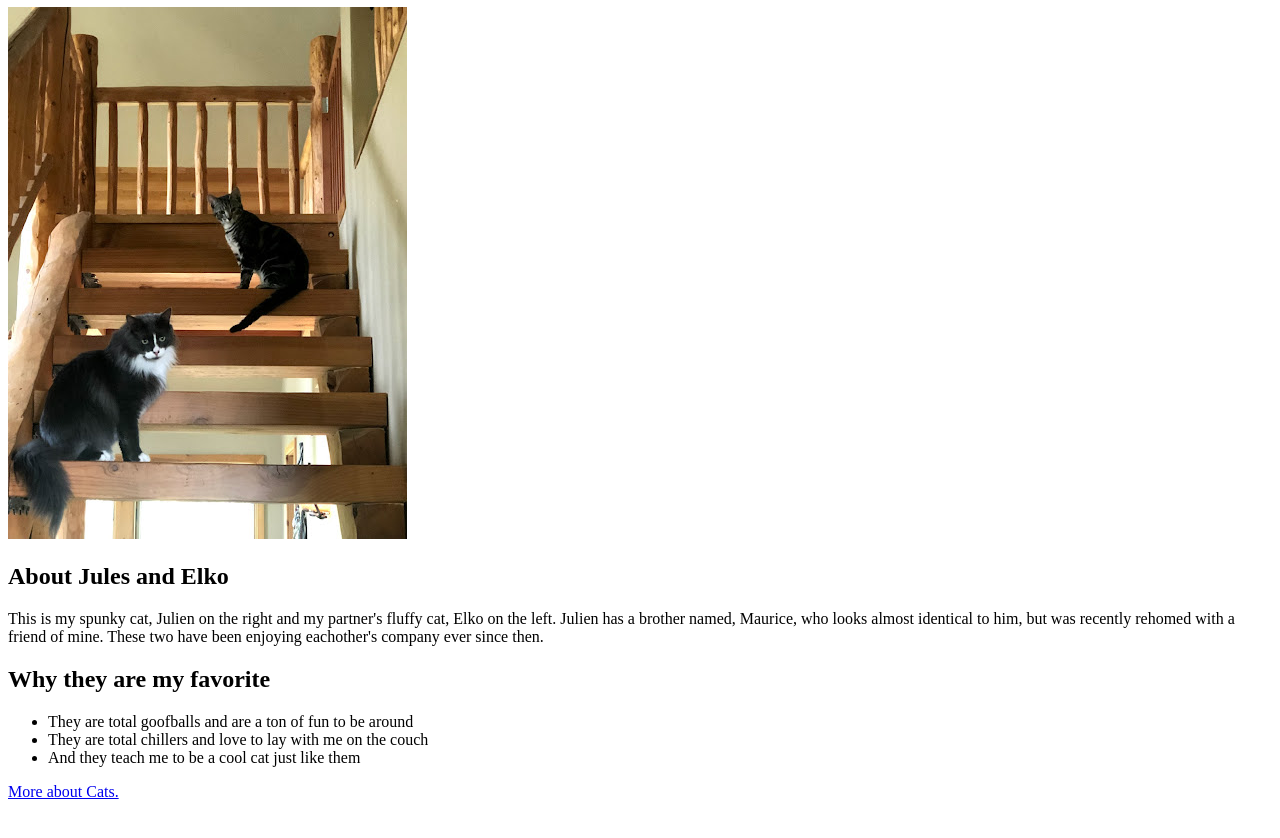
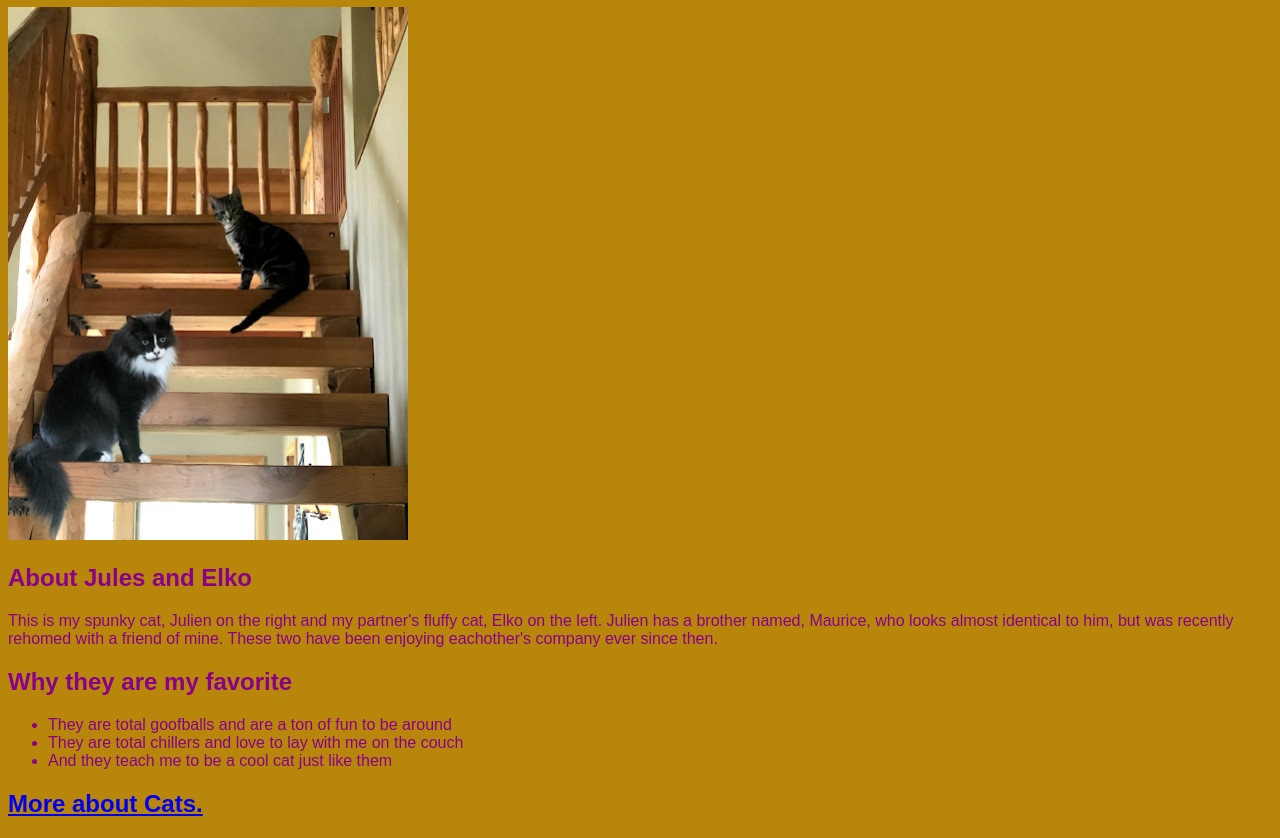
Before and after one commit to NoahDeltoroSmyth/My-Favorite-Thing, a plain HTML site: page index.html in a window 1280 px wide. Shown: the part 73-911 px from the top of the page. Before the commit the page ends 890 px from the top, so only its background shows below. Drawn offline with Linux system fonts and the light colour scheme.

Commit message:
added css and edited html

```diff
--- a/index.html
+++ b/index.html
@@ -32,7 +32,7 @@
 
     <!-- A link to the page on wikipedia about that general type of things, i.e. “cats”) -->
     <p>
-        <a href="https://www.britannica.com/animal/cat">More about Cats.</a>
+        <h2><a target="_blank" href="https://www.britannica.com/animal/cat">More about Cats.</a></h2>
     </p>
 </body>
 </html>
--- a/styles.css
+++ b/styles.css
@@ -0,0 +1,16 @@
+* {
+    box-sizing: border-box;
+}
+
+body{
+    background-color: darkgoldenrod;
+    font-family: fantasy;
+    color:darkmagenta ;
+    }
+
+img{
+    width: 75%;
+    max-width: 400px;
+}
+h1, h2{
+}
```
